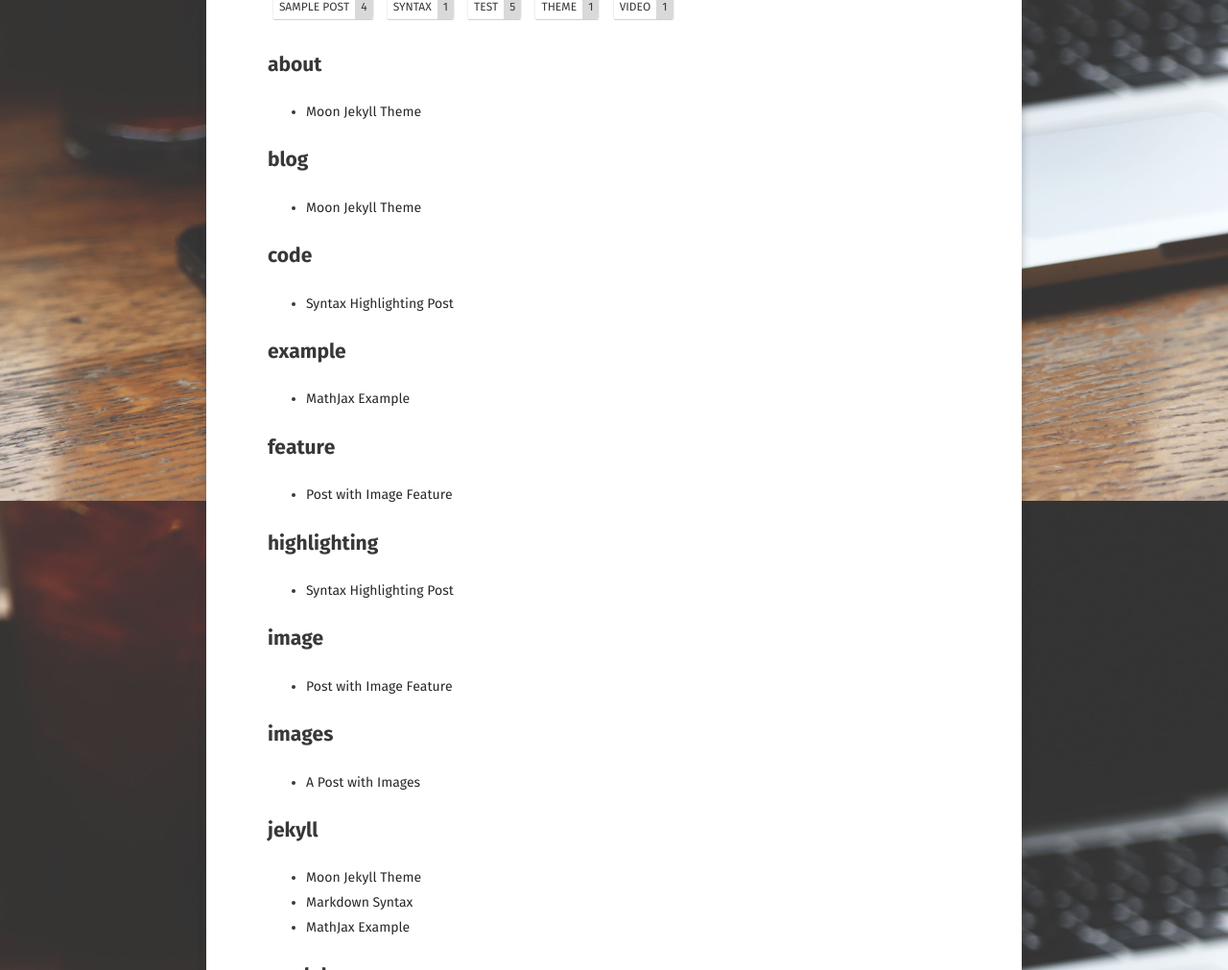
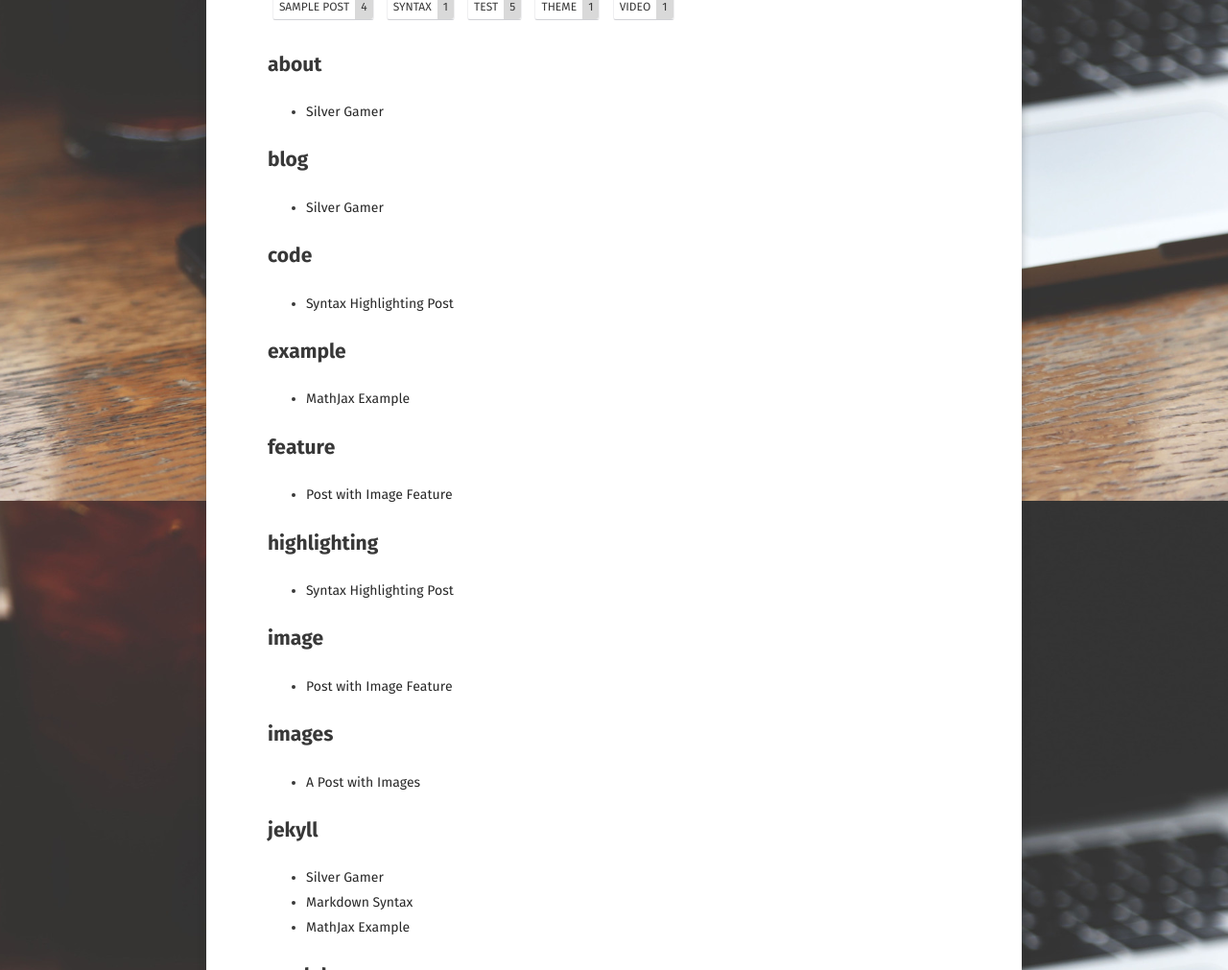
Before and after one commit to OneSilverBullet/silvergamer.github.io, a Jekyll site: the page built from tags/index.html, in a window 1280 px wide and 1400 px high, scrolled down 226 px. Shown: the part 152-1163 px from the top of the window at 96% size. Built offline with Jekyll 4.4.1, drawn with Linux system fonts in a browser that asks for light colours; some web fonts are replaced; some of the changed text lies outside the part shown.

Commit message:
#2 change

```diff
--- a/_posts/2016-03-21-moon-theme.md
+++ b/_posts/2016-03-21-moon-theme.md
@@ -1,8 +1,8 @@
 ---
 layout: post
-title:  "Moon Jekyll Theme"
-date:   2016-04-06
-excerpt: "Minimal, one column Jekyll theme for your blog."
+title:  "Silver Gamer"
+date:   2021-09-24
+excerpt: "Game Engine Developer. Gamer."
 project: true
 tag:
 - jekyll
@@ -15,7 +15,7 @@
 
 ![Moon Homepage](https://cloud.githubusercontent.com/assets/754514/14509720/61c61058-01d6-11e6-93ab-0918515ecd56.png)
 
-<center><b>Moon</b> is a minimal, one column jekyll theme.</center>
+<center><b>Silver Gamer</b> is a minimal, one column jekyll theme.</center>
 
  I'm not a developer or designer. And I don't add footer to show who did this theme. If you like this theme or using it, please give a **star** for motivation, It makes me happy.
 
```
